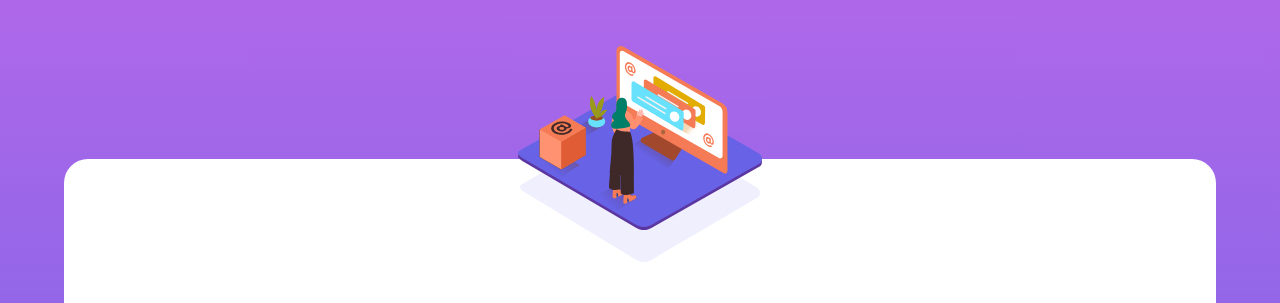
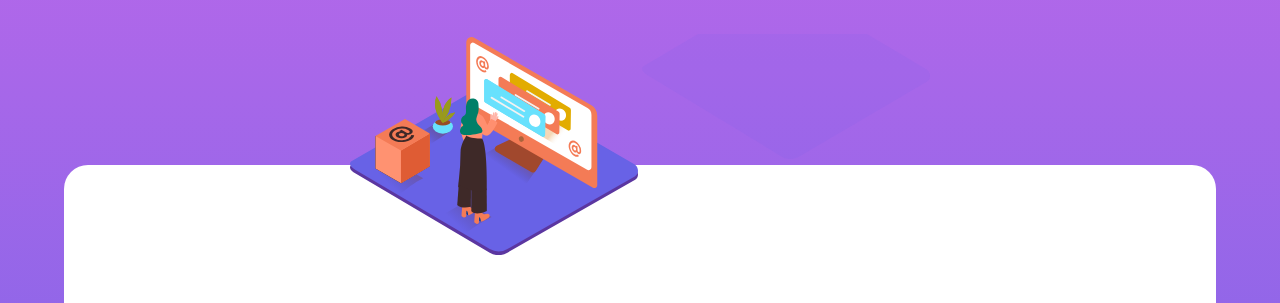
Before and after one commit to nab-sa/faq-accordion-card, a plain HTML site: page index.html in a window 1280 px wide. Shown: the top 303 px of the page. Drawn offline with Linux system fonts and the light colour scheme.

Commit message:
visual improvement

```diff
--- a/style.css
+++ b/style.css
@@ -50,7 +50,7 @@ body {
 }
 
 .illustration-container {
-    height: 8rem;
+    height: 7rem;
 }
 
 .illustration {
@@ -58,17 +58,20 @@ body {
 }
 
 .desk {
-    bottom: 8.1rem;
+    bottom: 9rem;
     z-index: 2;
+    width: 18rem;
 }
 
 .desk-shadow {
-    bottom: 12.8rem;
+    bottom: 15rem;
     z-index: 1;
+    width: 18rem;
 }
 
 h1 {
     margin: 1rem 0 3rem 0;
+    font-size: 2rem;
 }
 
 section {
```
